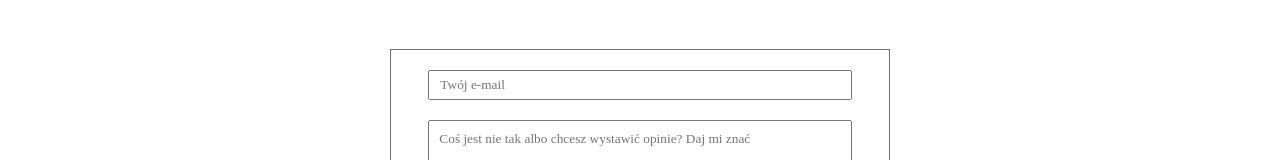
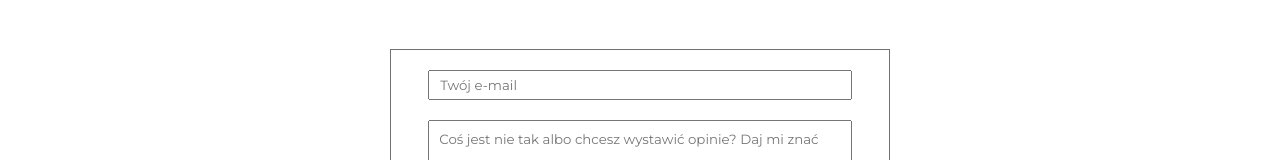
Before and after one commit to Glazinski/pgcalc, a Gatsby site: page / in a window 1280 px wide. Shown: the part 636-796 px from the top of the page. Built offline with nearby package versions, Linux system fonts and the light colour scheme; Gatsby itself is replaced by a stand-in of ours.

Commit message:
Add font to header

```diff
--- a/src/Layout/Layout.js
+++ b/src/Layout/Layout.js
@@ -9,7 +9,7 @@ const GlobalStyles = createGlobalStyle`
     * {
         margin: 0;
         padding: 0;
-        font-family: 'Montserrat';
+        font-family: 'Montserrat', sans-serif;
     }
 
     *, *::before, *::after {
@@ -25,6 +25,7 @@ const Layout = ({children}) => {
                 <html lang="pl" />
                 <meta name="Description" content="Kalkulator który liczy punkty na podstawie wyników z egzaminu dojrzałości na Politechnikę Gdańską" />
                 <link rel="stylesheet" href="https://use.fontawesome.com/releases/v5.8.2/css/all.css" integrity="sha384-oS3vJWv+0UjzBfQzYUhtDYW+Pj2yciDJxpsK1OYPAYjqT085Qq/1cq5FLXAZQ7Ay" crossorigin="anonymous" />
+                <link href="https://fonts.googleapis.com/css?family=Montserrat:400,700&display=swap&subset=latin-ext" rel="stylesheet" />
             </Helmet>
             <GlobalStyles />
             {children}
--- a/src/components/Footer/Footer.js
+++ b/src/components/Footer/Footer.js
@@ -111,12 +111,12 @@ const Footer = (props) => {
             <ContactForm
                 onSubmit={props.handleSubmit}
                 name="contact"
-                method="post"
-                data-netlify="true"
+                method="POST"
+                netlify
             >
                 <StyledInput
                     name="name"
-                    type="text"
+                    type="email"
                     placeholder="Twój e-mail"
                 />
                 <StyledArea
```
